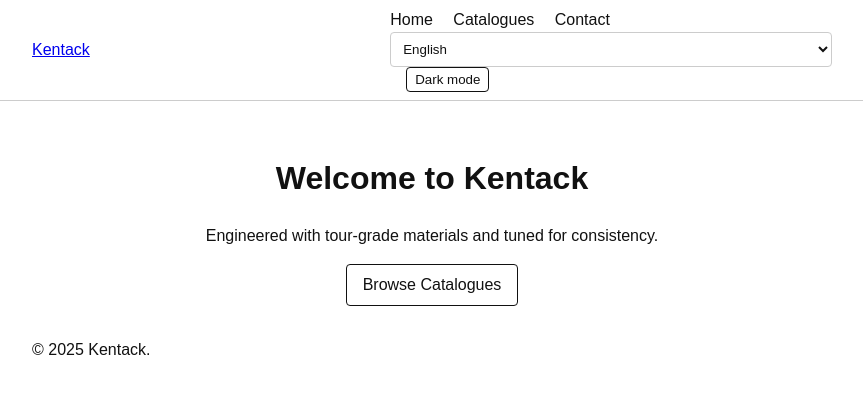
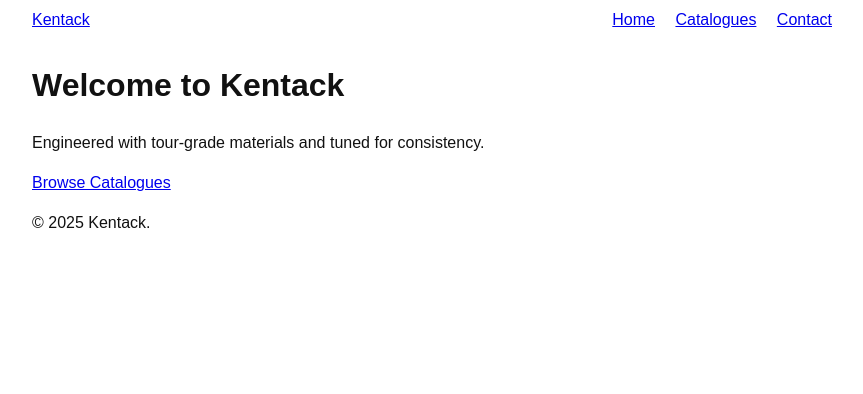
Before and after one commit to macccc383/test-website, a plain HTML site: page index.html in a window 1280 px wide. Shown: the whole page, without its empty margins (208-1071 px from the left). Drawn offline with Linux system fonts and the light colour scheme.

Commit message:
Simplify site layout

```diff
--- a/index.html
+++ b/index.html
@@ -14,20 +14,14 @@
         <a href="index.html" data-i18n="nav.home">Home</a>
         <a href="catalogues.html" data-i18n="nav.catalogues">Catalogues</a>
         <a href="contact.html" data-i18n="nav.contact">Contact</a>
-        <select id="lang" aria-label="Language">
-          <option value="en">English</option>
-          <option value="ja">日本語</option>
-          <option value="vi">Tiếng Việt</option>
-        </select>
-        <button id="theme-toggle">Dark mode</button>
       </nav>
     </div>
   </header>
 
-  <main class="container hero">
+  <main class="container">
     <h1 data-i18n="pages.home">Welcome to Kentack</h1>
     <p>Engineered with tour-grade materials and tuned for consistency.</p>
-    <a href="catalogues.html" class="btn" data-i18n="hero.cta">Browse Catalogues</a>
+    <p><a href="catalogues.html" data-i18n="hero.cta">Browse Catalogues</a></p>
   </main>
 
   <footer>
--- a/styles.css
+++ b/styles.css
@@ -1,15 +1,7 @@
 :root {
   --bg: #ffffff;
   --text: #111111;
-  --link: #006400;
   --border: #cccccc;
-}
-
-[data-theme="dark"] {
-  --bg: #111111;
-  --text: #eeeeee;
-  --link: #90ee90;
-  --border: #444444;
 }
 
 body {
@@ -27,7 +19,6 @@ body {
 }
 
 header {
-  border-bottom: 1px solid var(--border);
   padding: 0.5rem 0;
 }
 
@@ -39,36 +30,14 @@ header .container {
 
 nav a {
   margin-right: 1rem;
-  color: var(--text);
-  text-decoration: none;
 }
 
 nav a:last-child {
   margin-right: 0;
 }
 
-#theme-toggle {
-  margin-left: 1rem;
-  border: 1px solid var(--text);
-  background: none;
-  color: var(--text);
-  padding: 0.25rem 0.5rem;
-  border-radius: 4px;
-}
-
-.hero {
-  text-align: center;
+main {
   padding: 2rem 0;
-}
-
-.btn {
-  display: inline-block;
-  padding: 0.5rem 1rem;
-  border: 1px solid var(--text);
-  border-radius: 4px;
-  text-decoration: none;
-  color: var(--text);
-  background: none;
 }
 
 .card-list {
@@ -91,7 +60,7 @@ nav a:last-child {
   display: none;
 }
 
-input, textarea, select {
+input, textarea {
   width: 100%;
   padding: 0.5rem;
   border: 1px solid var(--border);
```
Also changed, not shown: catalogues.html (+0 -6 lines), contact.html (+1 -7 lines).
